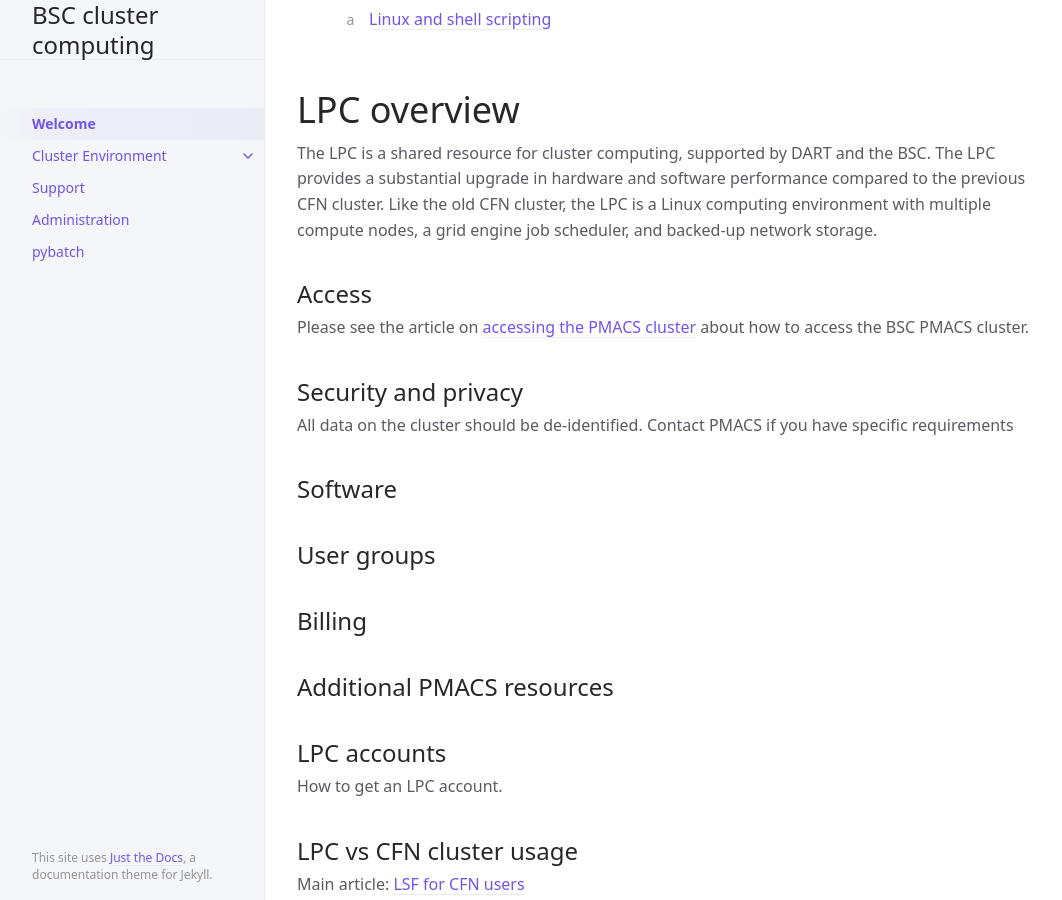
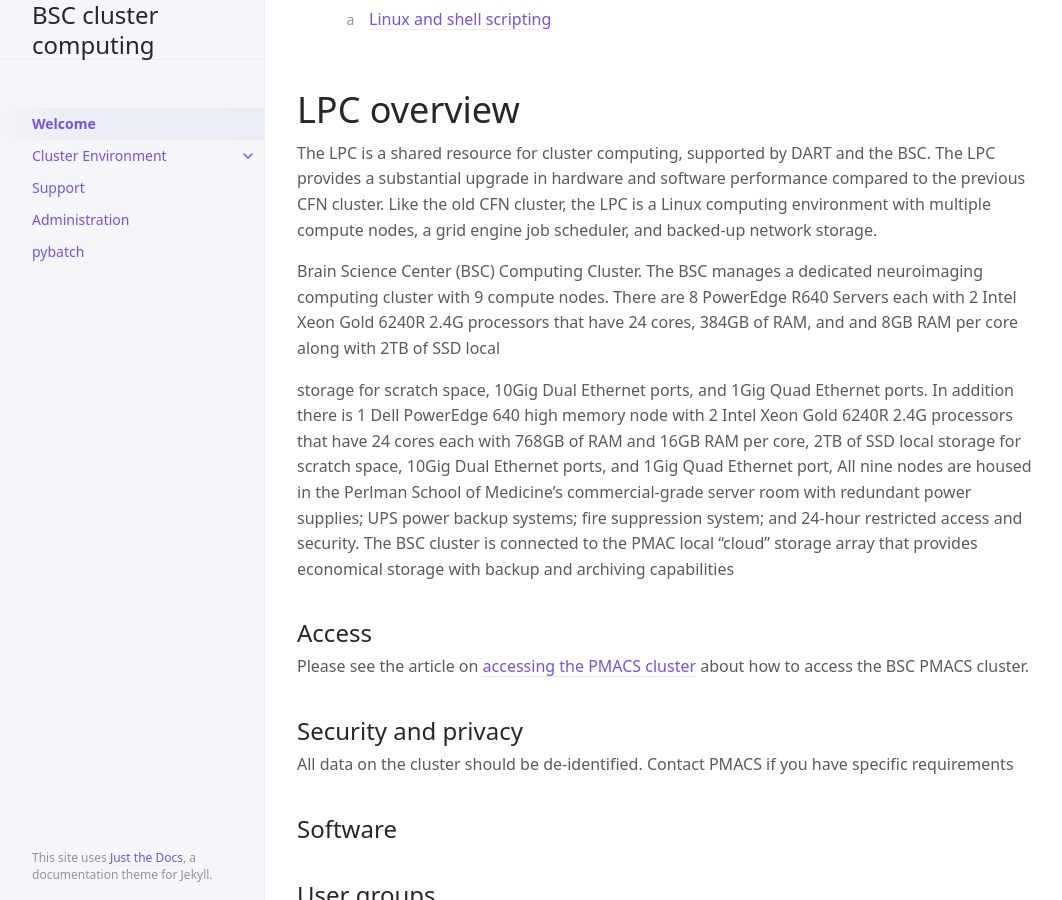
Before and after one commit to brainsciencecenter/bscLPC, a Jekyll site: the page built from index.md, in a window 1280 px wide and 900 px high, scrolled down 942 px. Shown: the whole window, without its empty margins (107-1169 px from the left). Built offline with Jekyll 4.4.1, drawn with Linux system fonts in a browser that asks for light colours.

Commit message:
Update index.md

```diff
--- a/index.md
+++ b/index.md
@@ -35,6 +35,10 @@ BSC. The LPC provides a substantial upgrade in hardware and software performance
 compared to the previous CFN cluster. Like the old CFN cluster, the LPC is a
 Linux computing environment with multiple compute nodes, a grid engine job
 scheduler, and backed-up network storage.
+
+Brain Science Center (BSC) Computing Cluster. The BSC manages a dedicated neuroimaging computing cluster with 9 compute nodes. There are 8 PowerEdge R640 Servers each with 2 Intel Xeon Gold 6240R 2.4G processors that have 24 cores, 384GB of RAM, and and 8GB RAM per core along with 2TB of SSD local
+
+storage for scratch space, 10Gig Dual Ethernet ports, and 1Gig Quad Ethernet ports. In addition there is 1 Dell PowerEdge 640 high memory node with 2 Intel Xeon Gold 6240R 2.4G processors that have 24 cores each with 768GB of RAM and 16GB RAM per core, 2TB of SSD local storage for scratch space, 10Gig Dual Ethernet ports, and 1Gig Quad Ethernet port, All nine nodes are housed in the Perlman School of Medicine’s commercial-grade server room with redundant power supplies; UPS power backup systems; fire suppression system; and 24-hour restricted access and security. The BSC cluster is connected to the PMAC local “cloud” storage array that provides economical storage with backup and archiving capabilities
 
 ## Access
 
```
